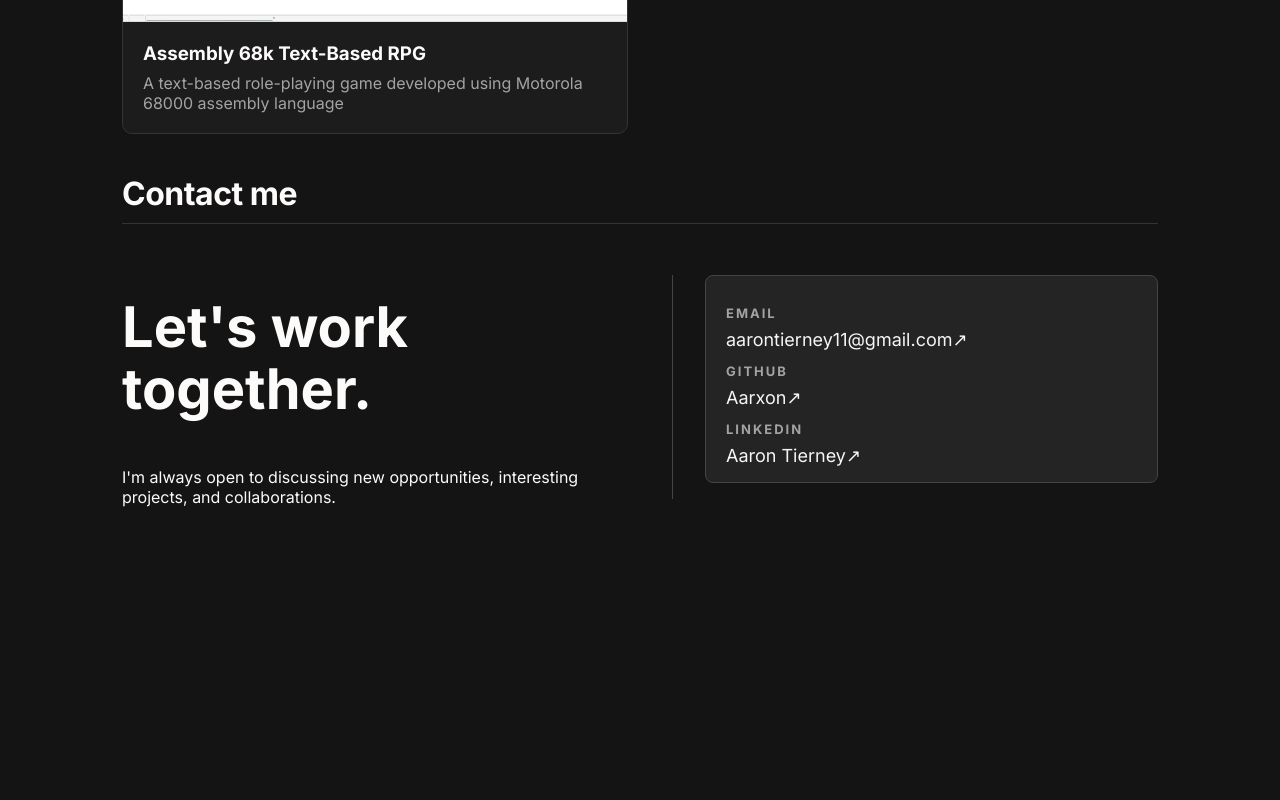
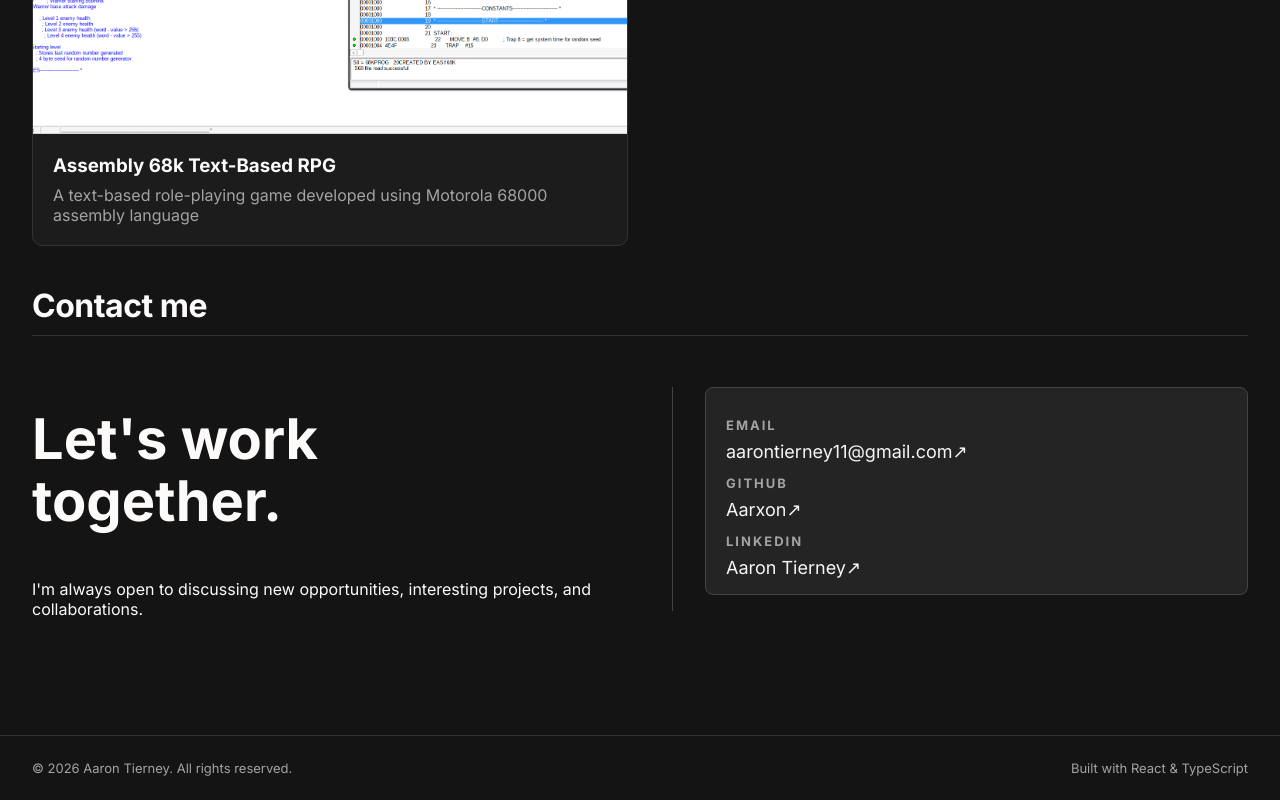
Before and after one commit to Aarxon/Portfolio, a React (Vite) app: page / in a window 1280 px wide. Shown: the part 1709-2509 px from the top of the page. Before the commit the page ends 2332 px from the top, so only its background shows below. Built offline with nearby package versions, Linux system fonts and the light colour scheme.

Commit message:
footer and extended context area

```diff
--- a/src/App.css
+++ b/src/App.css
@@ -1,6 +1,6 @@
 main
 {
-  max-width: 1100px;
+  max-width: 1300px;
   margin: 0 auto;
   padding: 100px 32px;
 }
@@ -448,6 +448,27 @@ h1
 /* Project Card Styling */
 
 
+/* Footer */
+
+.site-footer
+{
+  border-top: 1px solid #333;
+  padding: 24px 32px;
+  display: flex;
+  justify-content: space-between;
+  align-items: center;
+}
+
+.site-footer p
+{
+  margin: 0;
+  color: #a3a3a3;
+  font-size: 13px;
+}
+
+/* Fotter */
+
+
 /* Mobile Styling */
 
 @media (max-width: 700px)
--- a/src/App.tsx
+++ b/src/App.tsx
@@ -105,7 +105,7 @@ function App()
             title="Website"
             description="This website!"
             image="A.png"
-            modalImage=""
+            modalImage="/projects/A2.png"
             details="For you to see!"
             build="React, TypeScript, CSS, HTML"
             github="https://github.com/Aarxon/Portfolio"
@@ -115,7 +115,7 @@ function App()
             title="Assembly 68k Text-Based RPG"
             description="A text-based role-playing game developed using Motorola 68000 assembly language"
             image="/projects/68k.png"
-            modalImage=""
+            modalImage="/projects/68k.png"
             details="A text-based RPG built using Motorola 68000 assembly language. This project explores low-level programming concepts, including registers, memory management, conditional branching, and program control flow. It provided hands-on experience working with assembly language and understanding how software operates closer to the hardware."
             build="Assembly 68k"
             github="https://github.com/Aarxon/Assembly_and_C/tree/main/PROJECT_1"
@@ -160,6 +160,11 @@ function App()
 
 
       </main>
+
+      <footer className="site-footer">
+        <p>© 2026 Aaron Tierney. All rights reserved.</p>
+        <p>Built with React & TypeScript</p>
+      </footer>
     </>
   )
 }
```
Also changed, not shown: public/projects/A2.png (added).
